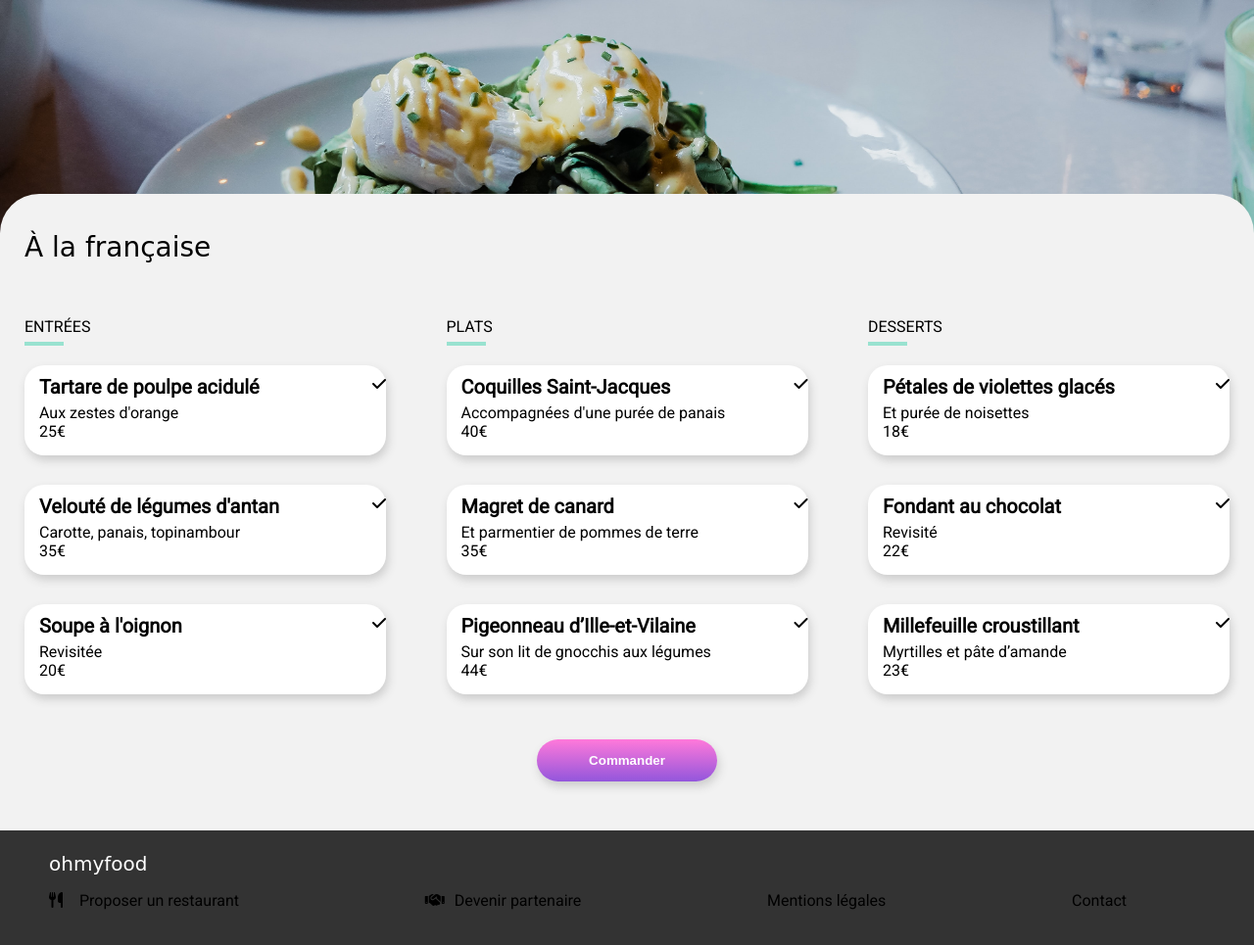
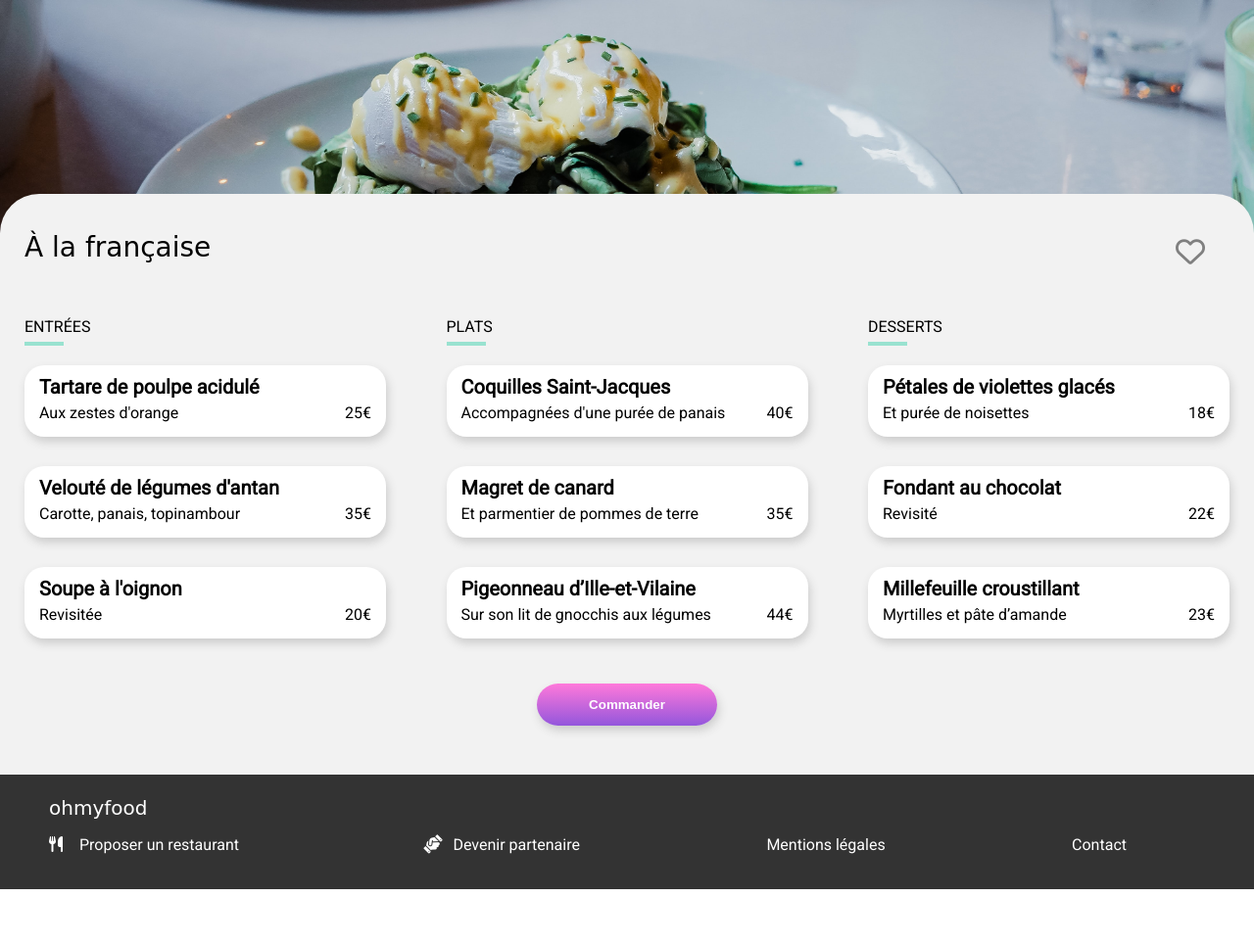
Before and after one commit to Nisien/OCR-OhMyFood, a plain HTML site: page menu1.html in a window 1280 px wide. Shown: the part 98-1063 px from the top of the page at 98% size. After the commit the page ends 1006 px from the top, so only its background shows below. Drawn offline with Linux system fonts and the light colour scheme; a web font is replaced by a local one.

Commit message:
maj du CSS pour l'ajout des premieres animations

```diff
--- a/style.css
+++ b/style.css
@@ -24,6 +24,11 @@ Gris2
 Gris3
 #CCCCCC
 */
+
+html
+{
+	scroll-behavior: smooth; /* ajoute un effet d'ascenseur lors du clic sur un bouton qui renvoit vers une section de la page */
+}
 
 body
 {
@@ -71,7 +76,7 @@ header
 {
 	display: flex;
 	align-items: baseline; /* mettre l'icône et le texte sur la même ligne */
-	justify-content: center; /* pour centre la partie localisation */
+	justify-content: center; /* pour centrer la partie localisation */
 	background-color: #E6E6E6; /* ajout du fond gris */
 	padding: 3px;
 	border-top: 3px solid #CCCCCC; /* ajout de la bordure en haut du cadre un peu plus foncée que le cadre */
@@ -111,7 +116,7 @@ header
 
 button
 {
-	background: linear-gradient(#FF79DA, #9356DC); /* couleur de fond du bouton avec linear-gradient pour un dégrader entre deux couleurs */
+	background: linear-gradient(#FF79DA, #9356DC); /* couleur de fond du bouton avec linear-gradient pour un dégradé entre deux couleurs */
 	margin: auto; /* pour centrer le bouton */
 	padding: 14px 20px 14px 20px;
 	border-radius: 45px / 45px;
@@ -255,7 +260,7 @@ margin-left négatif pour les décaler sur la gauche et qu'ils soient sur la bor
 	margin: 5px 0 0 0;
 }
 
-.text_restaurant i
+.heart
 {
 	font-size: 30px;
 	color: gray;
@@ -263,10 +268,30 @@ margin-left négatif pour les décaler sur la gauche et qu'ils soient sur la bor
 	margin-right: 30px;
 }
 
+.heart:before /* ajout de l'icone de coeur vide */
+{
+	font-family: "Font Awesome 5 Free";
+	content: "\f004";
+}
+
+.heart:hover /* remplissage du coeur lors du survol */
+{
+	cursor: pointer; /* transforme la souris en pointeur lors du survol */
+	font-weight: 900; /* pour que l'icône de coeur passe de sa version vide à sa version remplie */
+	background: linear-gradient(#FF79DA, #9356DC);
+	-webkit-background-clip: text;
+	-webkit-text-fill-color:  transparent;
+}
+
 footer /* ajout du cadre pour le footer et passage des textes à l'intérieur en blanc */
 {
 	background-color: #333333;
 	padding: 22px 30px 10px 30px;
+	color: white;
+}
+
+footer a /* passer le texte des liens du footer en blanc */
+{
 	color: white;
 }
 
@@ -287,9 +312,16 @@ footer li /* padding en bas pour espacer les listes */
 	padding-right: 17px;
 }
 
-#handshake /* padding à droite pour séparer l'icône du texte */
+#handshake /* padding à droite pour séparer l'icône du texte, transform pour tourner l'icône et padding left pour la faire remonter */
 {
 	padding-right: 10px;
+	transform: rotate(-45deg);
+	padding-left: 10px;
+}
+
+footer li:nth-child(2) /* décalage de la 2ème ligne du footer sur la gauche pour qu'elle s'aligne avec les autres */
+{
+	margin-left: -12px;
 }
 
 #banner_menu /* taille et largeur de la bannière */
@@ -341,10 +373,10 @@ sur la bannière et la position relative avec le z-index supérieur à celui du
 	font-weight: normal;
 }
 
-.menu_head i
+.menu_head .heart
 {
-	margin-top: 30px;
-	font-size: 30px;
+	margin-top: 27px;
+	margin-right: 25px;
 }
 
 .listhead /* text-transform afin de mettre les intitulés des catégories en majuscules, la position relative sert ici à pouvoir ajouter
@@ -366,17 +398,29 @@ une pseudo-classe after afin d'ajouter une bordure en dessous du texte qui soit
 }
 
 #menu li:not(.listhead) /* configuration du cadre des listes, la pseudo-classe not permet d'exclure la listhead afin que les changements
-apportés ici ne lui soit pas appliqué le display flex permet de placer les éléments, le space-between sert à séparer le titre
-et le paragraphe du prix et de caler ce dernier sur la droite du cadre */
+apportés ici ne lui soit pas appliqué
+overflow hidden pour éviter que l'apparition du cadre vert lors de l'animation ne dépasse des arrondis du cadre  */
 {
 	background-color: white;
 	border-radius: 20px;
 	margin: 30px 0 30px 0;
-	padding: 10px 0 15px 15px;
+	padding-left: 15px;
 	box-shadow: 2px 5px 10px #CCCCCC;
+	display: flex;
+	overflow: hidden;
+	cursor: pointer;
+}
+
+.menu_li /* le display flex permet de placer les éléments, le space-between sert à séparer le titre
+et le paragraphe du prix pour caler ce dernier sur la droite du cadre
+le width à 100% pour que la balise occupe toujours 100% de l'espace disponible, pour que le bloc se réduise progressivement lors de
+l'animation de sélection du plat */
+{
 	display: flex;
 	flex-wrap: wrap;
 	justify-content: space-between;
+	padding: 10px 0 15px 0;
+	width: 100%;
 }
 
 #menu h2 /* le width 100% avec le flex-wrap définit dans la précédente balise permet au titre de rester seul en haut du cadre */
@@ -403,7 +447,40 @@ et le paragraphe du prix et de caler ce dernier sur la droite du cadre */
 	padding-right: 15px;
 }
 
-@media screen and (min-width: 992px)
+.animation /* le cadre vert qui apparaît lors de la sélection d'un plat */
+{
+	background-color: #99E2D0;
+	border-radius: 0 20px 20px 0;
+	width: 0px; /* width initiale à 0 pour que le cadre ne soit pas visible */
+	transition: width 1s; /* ici l'animation consiste simplement à augmenter la width pour faire apparaître le cadre vert */
+}
+
+#menu li:not(.listhead):hover .animation /* lorsque le cadre du plat sera survolé la width du cadre vert augmentera pour donner l'effet d'apparition du cadre */
+{
+	width: 75px;
+}
+
+.animation i /* les paramètres de l'icône de vérification présente dans le cadre vert
+même couleur que le cadre mais avec un fond blanc qui a un border-radius de 100% pour faire un rond */
+{
+	color: #99E2D0;
+	background-color: white;
+	border-radius: 100%;
+	padding: 4px;
+	margin: 25px 0 0 20px;
+	opacity: 0; /* l'oppacité commence à 0 pour que l'icône soit invisible pendant le déploiement du cadre */
+	transition: opacity 400ms; /* augmentation de l'opacité pour que l'icône apparaisse */
+	transition-delay: 650ms; /* délais pour que l'apparition de l'icône se fasse après que le cadre se soit entièrement déployé */
+}
+
+#menu li:not(.listhead):hover .animation i /* passage de l'opacité à 1 pour rendre l'icône complétement visible */
+{
+	opacity: 1;
+}
+
+
+
+@media screen and (min-width: 992px) /* media queries pour que l'affichage change sur un écran plus large qu'une tablette */
 {
 	.operate ul
 	{
```
